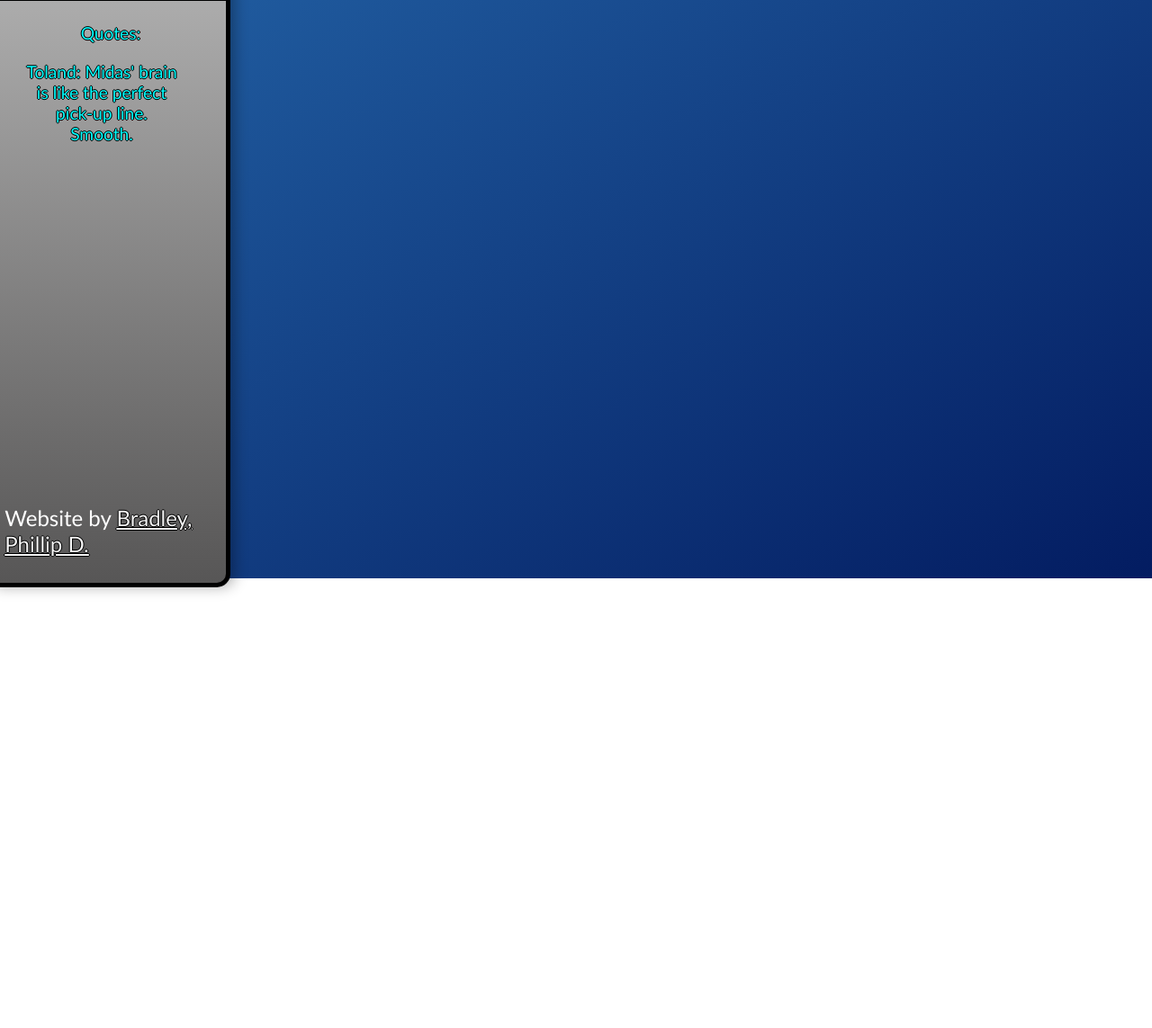
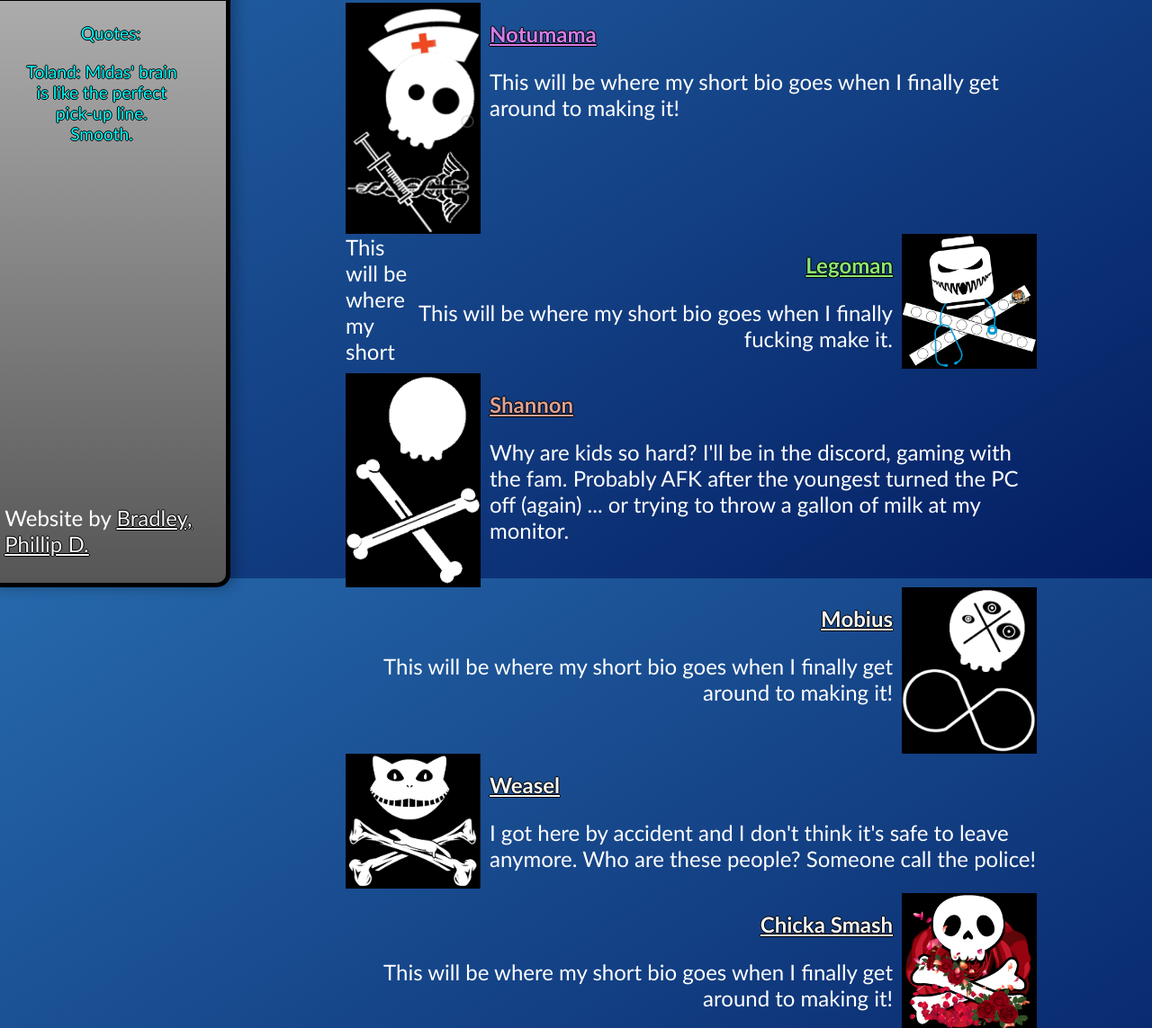
Before and after one commit to toland-in-exile/BA-Website, a plain HTML site: page theFam.html in a window 1280 px wide. Shown: the part 157-1300 px from the top of the page at 90% size. Before the commit the page ends 800 px from the top, so only its background shows below. Drawn offline with Linux system fonts and the light colour scheme.

Commit message:
filling in Fam content, pushing badges to server 	new file:   Assets/chickaBadge.png 	new file:   Assets/hippoBadge.png 	new file:   Assets/legoBadge.png 	new file:   Assets/mobBadge.png 	new file:   Assets/notuBadge.png 	new file:   Assets/sightBadge.png 	new file:   Assets/template.png 	new file:   Assets/weasBadge.png 	modified:   theFam.html

```diff
--- a/theFam.html
+++ b/theFam.html
@@ -15,5 +15,80 @@
             </table>
         </nav>
     </div>
+    <div id="usable">
+        <style>
+            .leftSect {
+                text-align: left;
+                float: left;
+                height: auto;
+            }
+
+            .rightSect {
+                text-align: right;
+                float: right;
+                height: auto;
+            }
+
+            .badge {
+                width: 150px;
+                height: auto;
+            }
+
+            .leftSect .badge {
+                float: left;
+                margin-right: 10px;
+            }
+
+            .rightSect .badge {
+                float: right;
+                margin-left: 10px;
+            }
+        </style>
+        <section class="leftSect">
+            <img class="badge" src="Assets/notuBadge.png" alt="Notumama's Badge">
+            <h1><a href="bioPages/notumama.html" style="color: #d27de7;"><u>Notumama</u></a></h1>
+            <p>This will be where my short bio goes when I finally get around to making it!</p>
+        </section>
+        <section class="rightSect">
+            <img class="badge" src="Assets/legoBadge.png" alt="Lego's Badge">
+            <h1><a href="bioPages/lego.html" style="color: #8ae772;"><u>Legoman</u></a></h1>
+            <p>This will be where my short bio goes when I finally fucking make it.</p>
+        </section>
+        <section class="leftSect">
+            <img class="badge" src="Assets/template.png" alt="BA Badge Template">
+            <h1><a href="bioPages/shannon.html" style="color: #dea193;"><u>Shannon</u></a></h1>
+            <p>Why are kids so hard? I'll be in the discord, gaming with the fam. Probably AFK after the youngest turned the PC off (again) ... or trying to throw a gallon of milk at my monitor.</p>
+        </section>
+        <section class="rightSect">
+            <img class="badge" src="Assets/mobBadge.png" alt="Mobius' Badge">
+            <h1><a href="" style=""><u>Mobius</u></a></h1>
+            <p>This will be where my short bio goes when I finally get around to making it!</p>
+        </section>
+        <section class="leftSect">
+            <img class="badge" src="Assets/weasBadge.png" alt="Weasel's Badge">
+            <h1><a href="" style=""><u>Weasel</u></a></h1>
+            <p>I got here by accident and I don't think it's safe to leave anymore. Who are these people? Someone call the police!</p>
+        </section>
+        <section class="rightSect">
+            <img class="badge" style="background-color: black;" src="Assets/chickaBadge.png" alt="Chicka's Badge">
+            <h1><a href="" style=""><u>Chicka Smash</u></a></h1>
+            <p>This will be where my short bio goes when I finally get around to making it!</p>
+        </section>
+        <section class="leftSect">
+            <img class="badge" src="Assets/hippoBadge.png" alt="Hippo's Badge">
+            <h1><a href="" style=""><u>Hippo Smash</u></a></h1>
+            <p>This will be where my short bio goes when I finally get around to making it!</p>
+        </section>
+        <section class="rightSect">
+            <img class="badge" src="Assets/sightBadge.png" alt="Sightless' Badge">
+            <h1><a href="" style="color: #cf0d0d"><u>Sightless</u></a></h1>
+            <p>This will be where my short bio goes when I finally get around to making it!</p>
+        </section>
+        <section class="">
+            <img class="badge" src="" alt="">
+            <h1><a href="" style=""><u></u></a></h1>
+            <p>This will be where my short bio goes when I finally get around to making it!</p>
+        </section>
+    </div>
     <script src="Behaviour/quotes.js"></script>
 </body>
```
Also changed, not shown: Assets/chickaBadge.png (added), Assets/hippoBadge.png (added), Assets/legoBadge.png (added), Assets/mobBadge.png (added), Assets/notuBadge.png (added), Assets/sightBadge.png (added), Assets/template.png (added), Assets/weasBadge.png (added).
